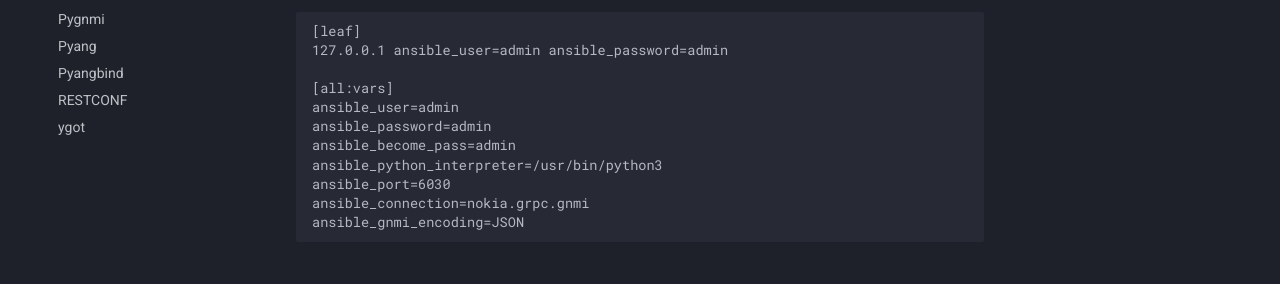
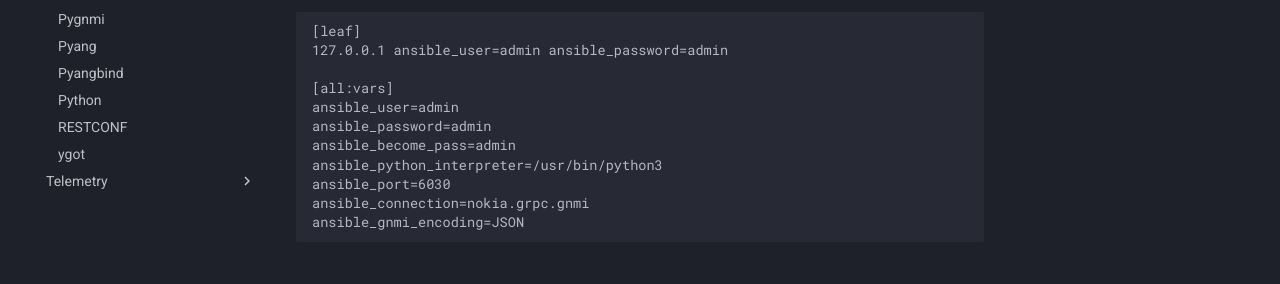
Before and after one commit to aristanetworks/openmgmt, an MkDocs documentation site: the page built from docs/examples/ansible/index.md, in a window 1280 px wide. Shown: the part 361-645 px from the top of the page. Built offline with MkDocs 1.6.1 and Material for MkDocs 9.7.7, drawn with Linux system fonts in a browser that asks for light colours; comment, search, counter and statistics services are not loaded.

Commit message:
added pointer for gnmireverse

```diff
--- a/mkdocs.yml
+++ b/mkdocs.yml
@@ -42,5 +42,8 @@
     - Pygnmi: examples/pygnmi/index.md
     - Pyang: examples/pyang/index.md
     - Pyangbind: examples/pyangbind/index.md
+    - Python: examples/python/index.md
     - RESTCONF: examples/restconf/index.md
     - ygot: examples/ygot/index.md
+  - Telemetry:
+    - gNMIReverse: telemetry/adapters/gnmireverse/index.md
```
